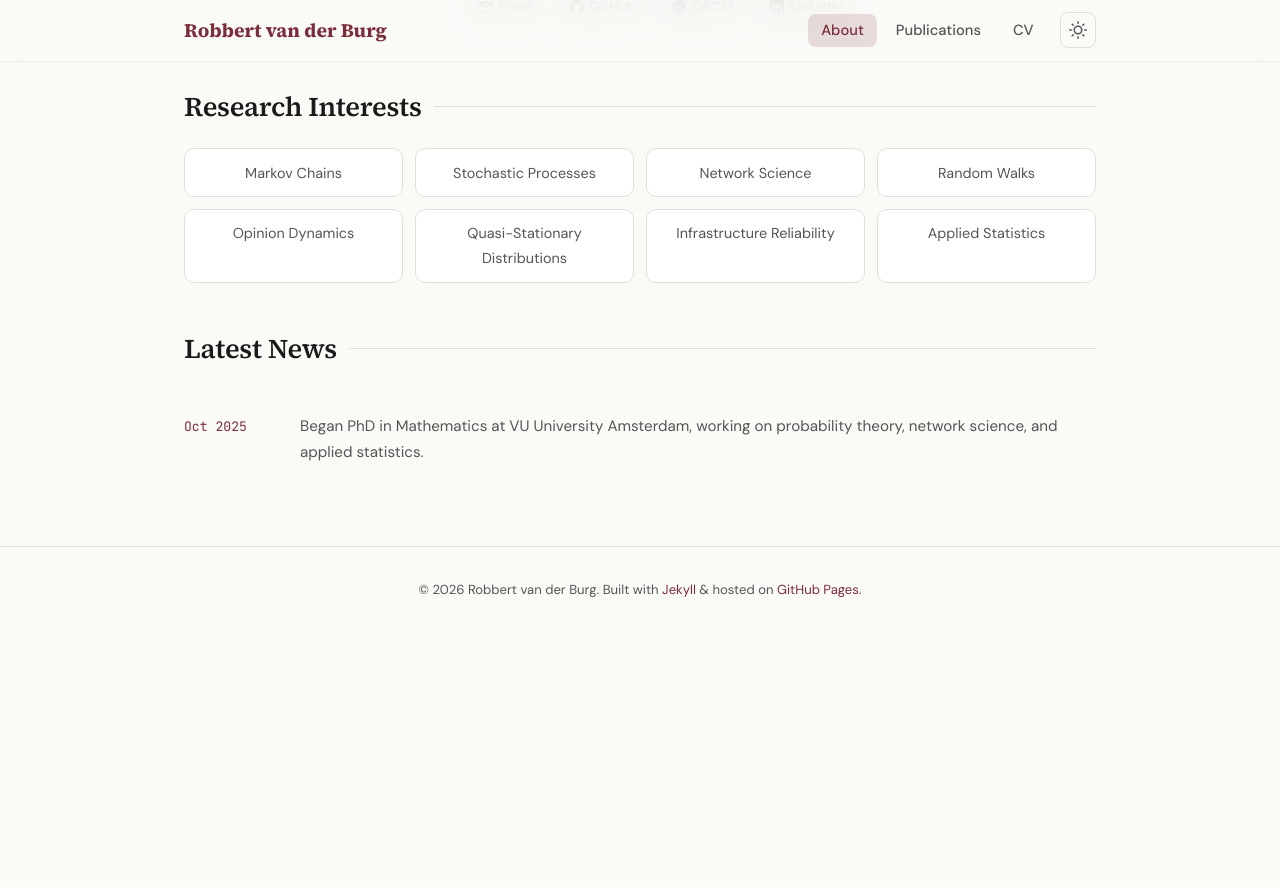
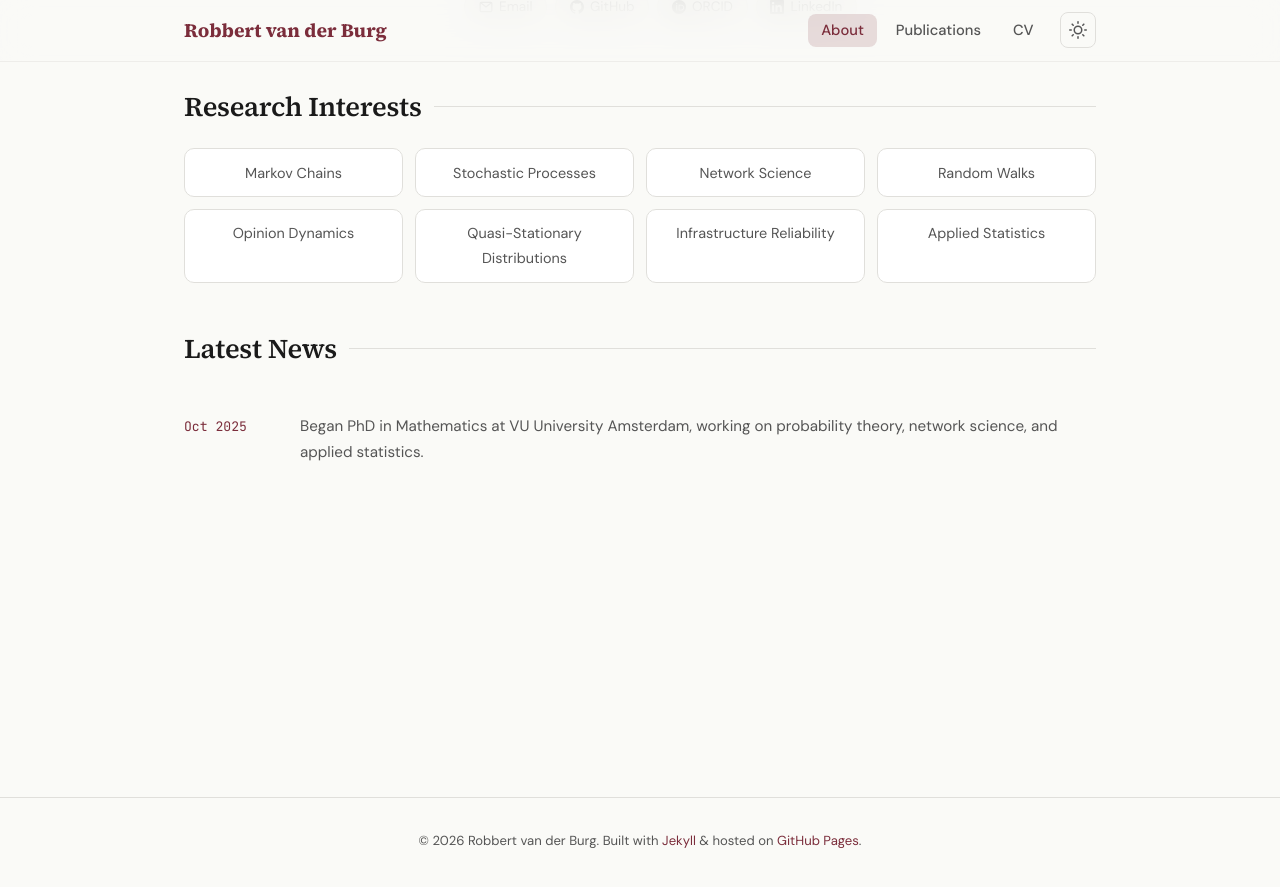
Before and after one commit to robbertvanderburg/robbertvanderburg.github.io, a Jekyll site: the page built from index.html, in a window 1280 px wide and 900 px high, scrolled down 828 px. Shown: the top 887 px of the window. Built offline with Jekyll 4.4.1, drawn with Linux system fonts in a browser that asks for light colours; before the commit the page ends 1477 px from its top, so only the background shows below that.

Commit message:
Change page content padding-bottom to 35vh

```diff
--- a/assets/css/style.scss
+++ b/assets/css/style.scss
@@ -112,7 +112,7 @@ a:hover { color: var(--wine-light); }
 
 .page-content {
   padding-top: 6rem;
-  padding-bottom: 4rem;
+  padding-bottom: 35vh;
   min-height: 100vh;
 }
 
```
